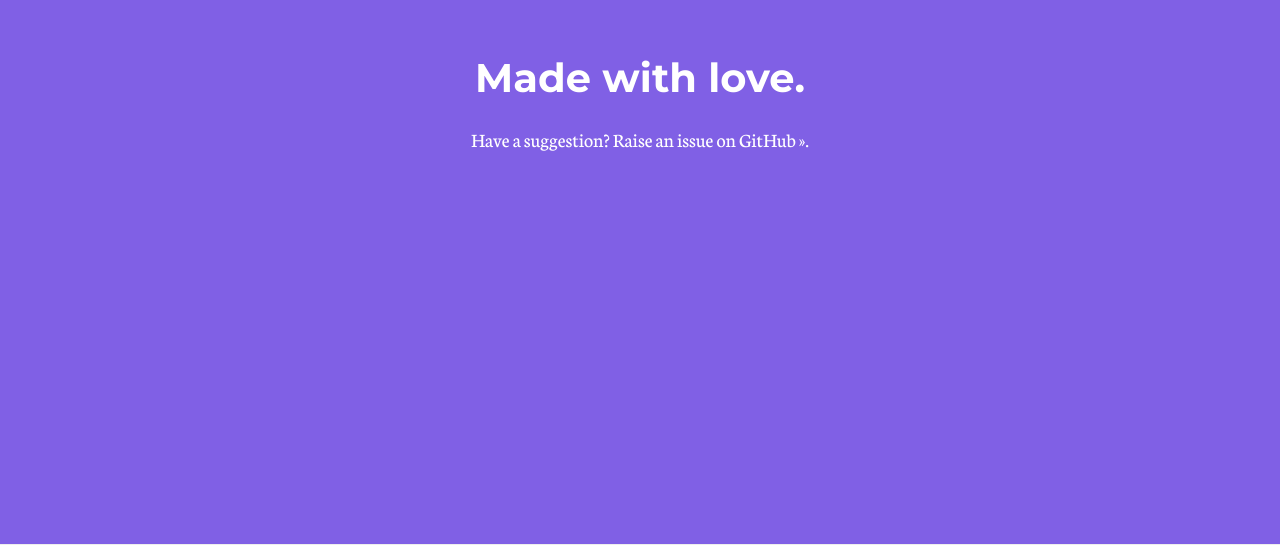
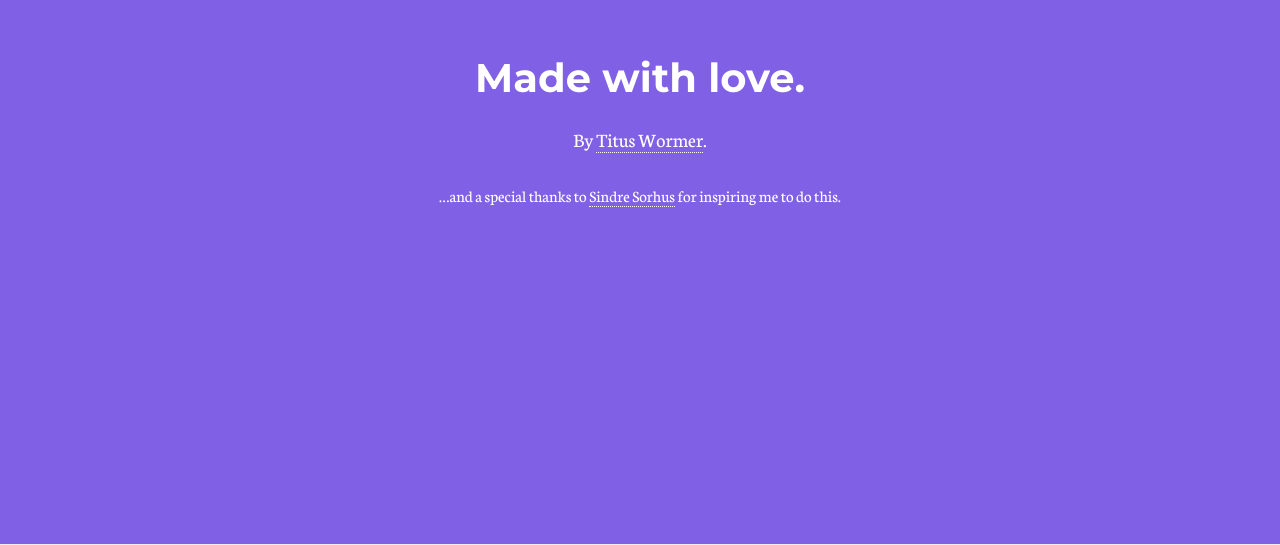
Before and after one commit to get-alex/alex, a website: page index.html in a window 1280 px wide. Shown: the part 6192-6737 px from the top of the page. Drawn offline with Linux system fonts and the light colour scheme.

Commit message:
Add credits

```diff
--- a/index.css
+++ b/index.css
@@ -124,6 +124,13 @@ a {
 
 .cover a, .footer a {
   color: inherit;
+  border-bottom: 1px dotted;
+}
+
+.cover a:hover, .cover a:focus, .footer a:hover, .footer a:focus {
+  color: inherit;
+  text-decoration: none;
+  border-bottom-style: solid;
 }
 
 a:hover, a:focus {
--- a/index.html
+++ b/index.html
@@ -192,7 +192,8 @@ were read-only copies of master. But not to worry, he was a cripple.
     <section class="section footer">
       <div class="footer-inner">
         <h1>Made with love.</h1>
-        <p>Have a suggestion? Raise an issue on <a href="https://github.com/wooorm/alex/issues/new">GitHub »</a>.</p>
+        <p>By <a href="https://wooorm.com">Titus Wormer</a>.</p>
+        <p class="tripple"><small>&hellip;and a special thanks to <a href="http://sindresorhus.com">Sindre Sorhus</a> for inspiring me to do this.</small></p>
       </div>
     </section>
     <script src="build.js"></script>
```
